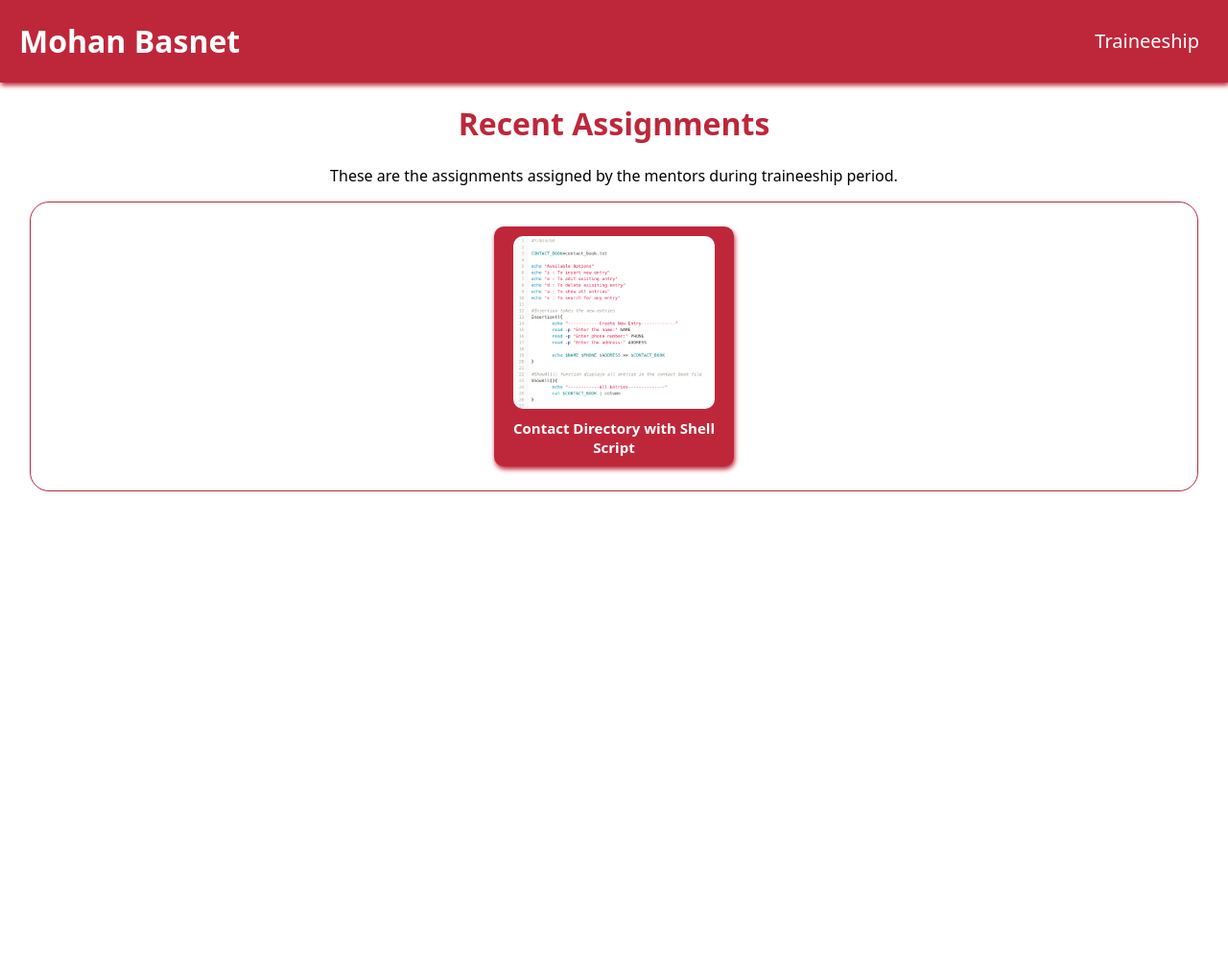
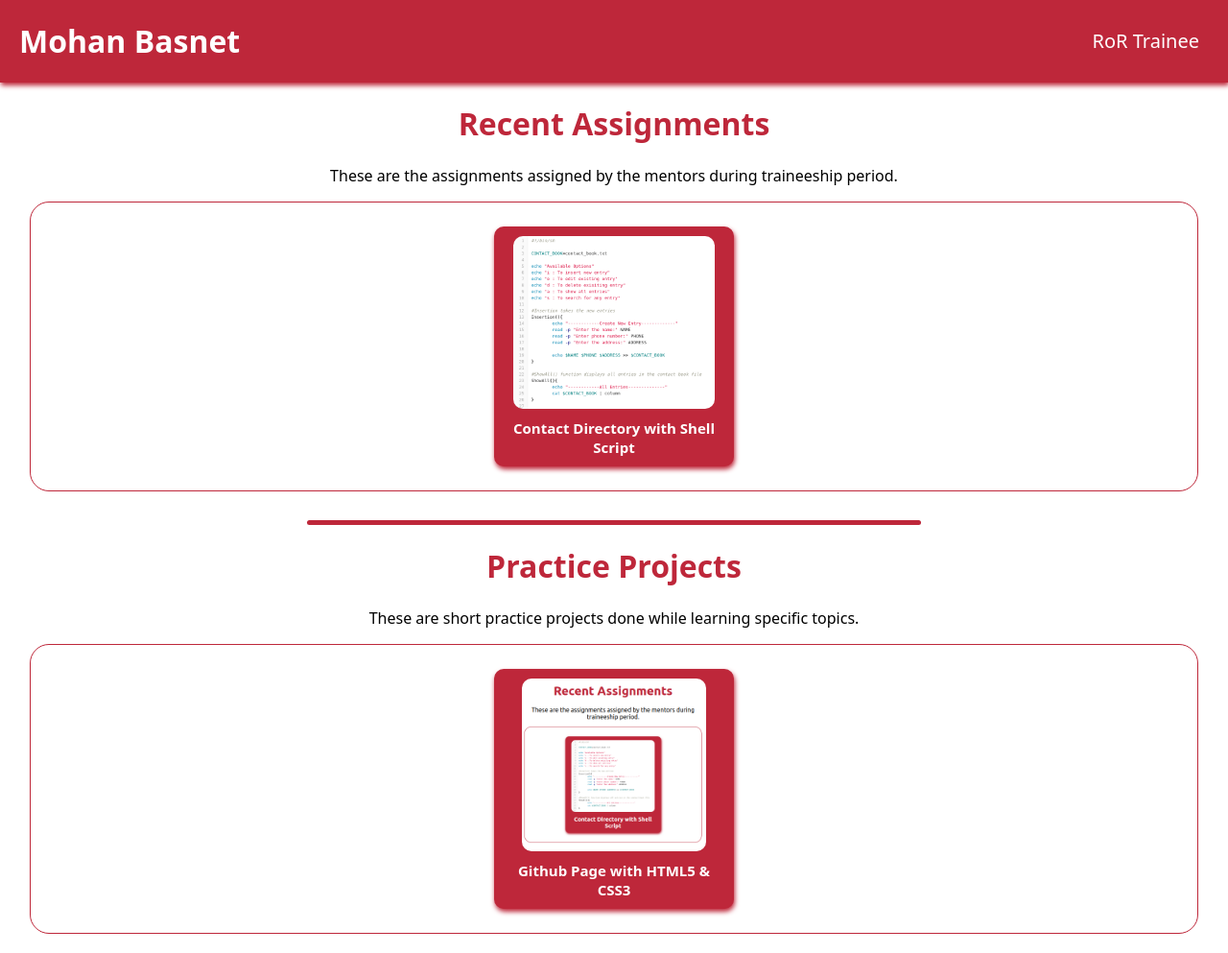
Before and after one commit to basnetanish2030/basnetanish2030.github.io, a plain HTML site: page index.html in a window 1280 px wide. Shown: the whole page at 96% size. Before the commit the page ends 800 px from the top, so only its background shows below. Drawn offline with Linux system fonts and the light colour scheme.

Commit message:
Added Practice Project section

```diff
--- a/index.html
+++ b/index.html
@@ -13,11 +13,12 @@
         </div>
         <nav>
             <ul class="navigation">
-                <a href="#"><li>Traineeship</li></a>
+                <a href="#"><li>RoR Trainee</li></a>
             </ul>
         </nav>
     </header>
     <main>
+        <div>
             <div class="title-info">
                 <h1>Recent Assignments</h1>
                 <p>These are the assignments assigned by the mentors during traineeship period.</p>
@@ -31,6 +32,25 @@
                 </a>
 
             </div>
+        </div>
+        <div id="lining"></div>
+        <div>
+            <div class="title-info">
+                <h1>Practice Projects</h1>
+                <p>These are short practice projects done while learning specific topics.</p>
+            </div>
+            <div class="collection">
+                <a href="https://github.com/basnetanish2030/basnetanish2030.github.io" target="_blank">
+                    <div class="items">
+                        <img src="img/gihubpage.png">
+                        <h6>Github Page with HTML5 & CSS3</h6>
+                    </div>
+                </a>
+
+            </div>
+        </div>
+
+
     </main>
 </body>
 </html>
--- a/style.css
+++ b/style.css
@@ -13,11 +13,11 @@ header{
 }
 
 .logo{
-    width: 35%;
+    width: 50%;
 }
 
 nav{
-    width: 75%;
+    width: 50%;
     display: flex;
     justify-content: end;
     align-items: center;
@@ -95,3 +95,16 @@ nav ul a{
     transform: scale(1.1);
     cursor: pointer;
 }
+
+#lining{
+    width: 50%;
+    height: 5px;
+    background-color: #be273a;
+    margin-inline: auto;
+    margin-top: 30px;
+    border-radius: 5px;
+}
+
+main{
+    margin-bottom: 20px;
+}
```
Also changed, not shown: img/gihubpage.png (added). Lines whose indentation alone changed are shown as unchanged.
